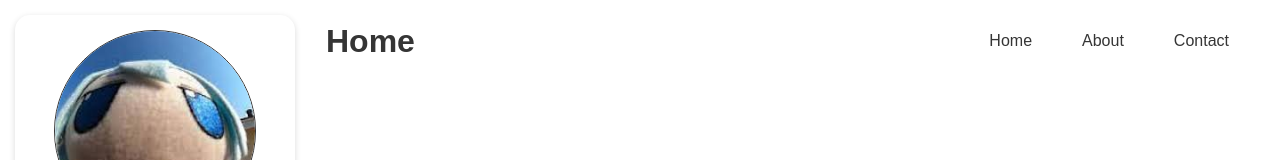
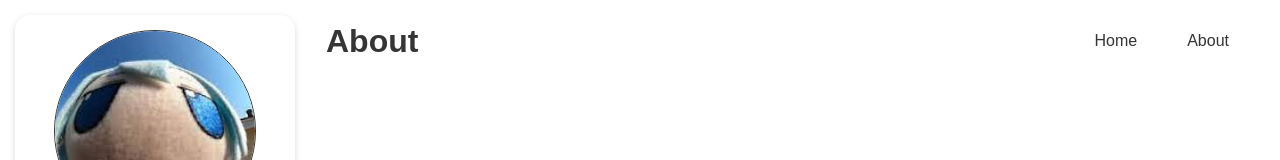
Before and after one commit to PossiblyBread/portfolio, a React (Vite) app: page /about in a window 1280 px wide. Shown: the top 160 px of the page. Built offline with nearby package versions, Linux system fonts and the light colour scheme.

Commit message:
modified:   src/App.jsx 	modified:   src/components/Header/Header.jsx 	modified:   src/pages/About.jsx 	deleted:    src/pages/Contact.jsx 	modified:   src/pages/Home.jsx

```diff
--- a/src/App.jsx
+++ b/src/App.jsx
@@ -3,18 +3,16 @@ import Header from "./components/Header/Header.jsx";
 import Footer from "./components/Footer/Footer.jsx";
 import Home from "./pages/Home.jsx";
 import About from "./pages/About.jsx";
-import Contact from "./pages/Contact.jsx";
 
 function App() {
   return (
     <BrowserRouter>
       <Header />
-      <main>
+      <main className="main-content">
         <Routes>
           <Route path="/" element={<Home />} />
           <Route path="/home" element={<Home />} />
           <Route path="/about" element={<About />} />
-          <Route path="/contact" element={<Contact />} />
         </Routes>
       </main>
       <Footer />
--- a/src/components/Header/Header.jsx
+++ b/src/components/Header/Header.jsx
@@ -1,18 +1,29 @@
-import { Link } from "react-router-dom";
+import { useLocation } from "react-router-dom";
 import styles from "./Header.module.css";
 
 function Header() {
+  const location = useLocation();
+
+  // Map route paths to titles
+  const pageTitles = {
+    "/": "Home",
+    "/home": "Home",
+    "/about": "About",
+  };
+
+  const title = pageTitles[location.pathname] || "Page";
+
   return (
     <header className={styles.headerNav}>
-      <h1>Home</h1>
+      <h1>{title}</h1>
       <nav>
         <ul>
-          <li><a href="/Home">Home</a></li>
-          <li><a href="/About">About</a></li>
-          <li><a href="/Contact">Contact</a></li>
+          <li><a href="/">Home</a></li>
+          <li><a href="/about">About</a></li>
         </ul>
       </nav>
     </header>
   );
 }
+
 export default Header;
--- a/src/pages/About.jsx
+++ b/src/pages/About.jsx
@@ -1,7 +1,6 @@
 import Sidebar from "../components/Sidebar/Sidebar.jsx";
 import Card from "../components/Card/Card.jsx";
 
-import imageTeto from '../assets/images/pearto.jpg';
 import imageCirno from '../assets/images/cirno.jpg';
 
 function Home() {
--- a/src/pages/Contact.jsx
+++ /dev/null
@@ -1,19 +0,0 @@
-import Sidebar from "../components/Sidebar/Sidebar.jsx";
-import Card from "../components/Card/Card.jsx";
-
-import imageTeto from '../assets/images/pearto.jpg';
-import imageCirno from '../assets/images/cirno.jpg';
-
-function Home() {
-  return (
-    <>
-      <Sidebar>
-        <Card src={imageCirno} Name="Cirno" Text="Small Card" variant="profile"/>
-      </Sidebar>
-      <div className="main-content">
-      </div>
-    </>
-  );
-}
-
-export default Home;
--- a/src/pages/Home.jsx
+++ b/src/pages/Home.jsx
@@ -10,7 +10,7 @@ function Home() {
       <Sidebar>
         <Card src={imageCirno} Name="Cirno" Text="Small Card" variant="profile"/>
       </Sidebar>
-      <div className="main-content">
+      <div>
         <Card variant="large">
           <h2>Card Inside Card Example</h2>
           <Card src={imageCirno} Name="Cirno" Text="Small Card" />
```
